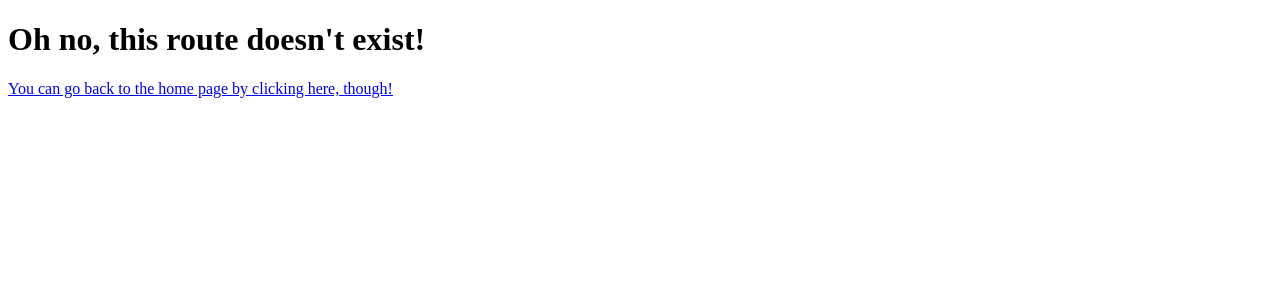
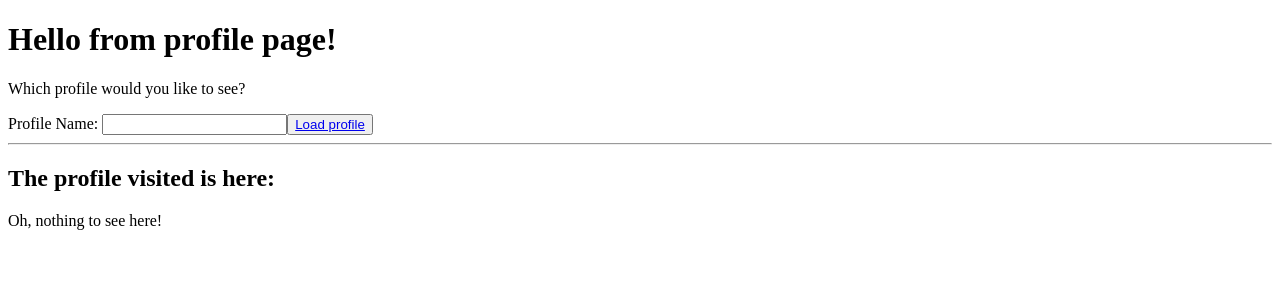
Before and after one commit to mojoro/odin-react-router, a React (Vite) app: page /profile in a window 1280 px wide. Shown: the top 300 px of the page. Built offline with nearby package versions, Linux system fonts and the light colour scheme.

Commit message:
Navigate to profile through input

```diff
--- a/src/Profile.jsx
+++ b/src/Profile.jsx
@@ -1,15 +1,28 @@
-import { useParams } from "react-router";
+import { useParams, Link } from "react-router";
+import { useState } from "react";
 import Spinach from "./Spinach";
 import Popeye from "./Popeye";
 import DefaultProfile from "./DefaultProfile";
 
 const Profile = () => {
-  const name = useParams();
+  const { name } = useParams();
+  const [profile, setProfile] = useState("");
 
+  const handleChange = (e) => {
+    const newName = e.target.value.toLowerCase();
+    setProfile(newName);
+  };
+
+  const url = profile ? "/profile/" + profile : "/profile";
   return (
     <div>
       <h1>Hello from profile page!</h1>
-      <p>So, how are you?</p>
+      <p>Which profile would you like to see?</p>
+      <label htmlFor="profile-name">Profile Name: </label>
+      <input type="text" id="profile-name" onChange={handleChange}></input>
+      <button>
+        <Link to={url}>Load profile</Link>
+      </button>
       <hr />
       <h2>The profile visited is here:</h2>
       {name === "popeye" ? (
--- a/src/routes.jsx
+++ b/src/routes.jsx
@@ -12,6 +12,10 @@ const routes = [
     path: "profile/:name",
     element: <Profile />,
   },
+  {
+    path: "profile",
+    element: <Profile />,
+  },
 ];
 
 export default routes;
```
